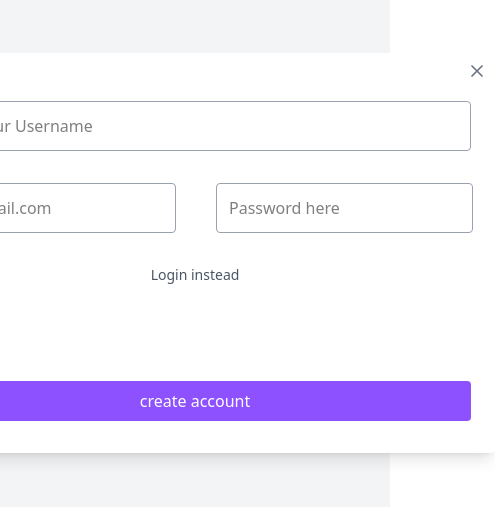
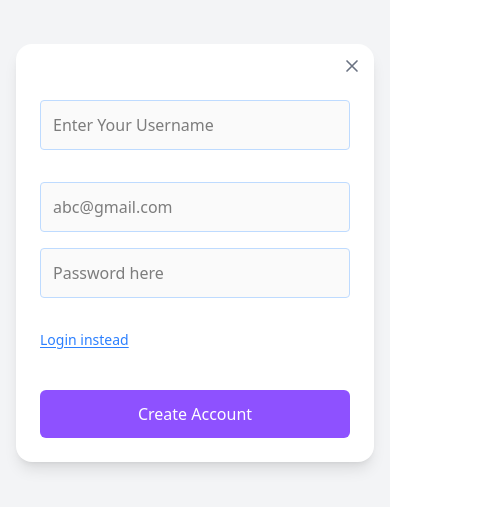
Before and after one commit to Rishuxdu/Flip_App, a React (Vite) app in the folder Flashh.ai/: page /signup in a window 390 px wide. Shown: the part 169-676 px from the top of the page, 495 px wide, since content can reach past the window. Built offline with nearby package versions, Linux system fonts and the light colour scheme.

Commit message:
made changes to signup and login compos to make them responsive

```diff
--- a/Flashh.ai/src/CardCom.jsx
+++ b/Flashh.ai/src/CardCom.jsx
@@ -197,10 +197,10 @@ if (subjectId && subjectId !== "") {
 
         <button
   onClick={indexDecrease}
-  className="absolute text-violet-500 mt-100 mr-60 md:relative md:mt-5 md:mr-10"
+  className="absolute  mt-100 mr-60 md:relative md:mt-5 md:mr-10"
 >
 
-          <svg class="w-[40px] h-[40px] text-gray-800 dark:text-white" aria-hidden="true" xmlns="http://www.w3.org/2000/svg" width="24" height="24" fill="none" viewBox="0 0 24 24"><path stroke="currentColor" stroke-linecap="round" stroke-linejoin="round" stroke-width="2" d="m15 19-7-7 7-7"/></svg>
+          <svg class="w-[40px] h-[40px] text-purple-800 dark:text-white" aria-hidden="true" xmlns="http://www.w3.org/2000/svg" width="24" height="24" fill="none" viewBox="0 0 24 24"><path stroke="currentColor" stroke-linecap="round" stroke-linejoin="round" stroke-width="2" d="m15 19-7-7 7-7"/></svg>
         </button>
 
         <AnimatePresence mode="wait">
@@ -293,14 +293,14 @@ whileTap={{ scale: 0.99 }}
   className="absolute mt-97 ml-45 md:relative md:mt-0 md:ml-0"
 >
 
-          <svg class="w-[40px] h-[40px] text-gray-800 dark:text-white" aria-hidden="true" xmlns="http://www.w3.org/2000/svg" width="24" height="24" fill="none" viewBox="0 0 24 24"><path stroke="currentColor" stroke-linecap="round" stroke-linejoin="round" stroke-width="2" d="m9 9 7 7-7 7"/></svg>
+          <svg class="w-[40px] h-[40px] text-purple-800 dark:text-white" aria-hidden="true" xmlns="http://www.w3.org/2000/svg" width="24" height="24" fill="none" viewBox="0 0 24 24"><path stroke="currentColor" stroke-linecap="round" stroke-linejoin="round" stroke-width="2" d="m9 9 7 7-7 7"/></svg>
         </button>
 
        <AnimatePresence>
          {renderForm()}
        </AnimatePresence>
 
-        <button onClick={formToggler} className="absolute mt-97 mr-10 md:static md:self-center md:mt-4"><svg className="w-6 h-6 text-gray-800 dark:text-white " aria-hidden="true" xmlns="http://www.w3.org/2000/svg" width="24" height="24" fill="none" viewBox="0 0 24 24"><path stroke="currentColor" strokeLinecap="round" strokeLinejoin="round" strokeWidth="4" d="M5 12h14m-7 7V5"/></svg></button>
+        <button onClick={formToggler} className="absolute mt-97 mr-10 md:static md:self-center md:mt-4"><svg className="w-6 h-6 text-purple-800 dark:text-white " aria-hidden="true" xmlns="http://www.w3.org/2000/svg" width="24" height="24" fill="none" viewBox="0 0 24 24"><path stroke="currentColor" strokeLinecap="round" strokeLinejoin="round" strokeWidth="2" d="M5 12h14m-7 7V5"/></svg></button>
 
       </div>
     </>
--- a/Flashh.ai/src/Login.jsx
+++ b/Flashh.ai/src/Login.jsx
@@ -38,30 +38,60 @@ console.log("login successful")
 
 }
 
+return (
+  <>
+    <div className="flex justify-center items-center min-h-screen bg-gray-100 p-4">
+      <div className="relative bg-white p-6 rounded-2xl shadow-lg flex flex-col gap-4 w-full max-w-sm sm:max-w-md md:max-w-lg transition-all duration-300">
 
-    return(
-        <>
-        <div className="flex justify-center items-center h-screen bg-gray-100">
+        <button
+          onClick={() => {
+            navigate("/app");
+          }}
+          className="absolute top-3 right-3 text-gray-500 hover:text-gray-800"
+        >
+          <svg
+            xmlns="http://www.w3.org/2000/svg"
+            className="h-5 w-5"
+            fill="none"
+            viewBox="0 0 24 24"
+            stroke="currentColor"
+            strokeWidth={2}
+          >
+            <path strokeLinecap="round" strokeLinejoin="round" d="M6 18L18 6M6 6l12 12" />
+          </svg>
+        </button>
 
-            <div className="relative bg-white p-6 rounded shadow-lg flex flex-col gap-4 w-[300px] h-[300px] ">
-<button onClick={()=>{navigate("/app")}}
-  className="absolute top-2 right-2 text-gray-500 hover:text-gray-800"> <svg xmlns="http://www.w3.org/2000/svg" className="h-5 w-5" fill="none" viewBox="0 0 24 24" stroke="currentColor" strokeWidth={2}>
-    <path strokeLinecap="round" strokeLinejoin="round" d="M6 18L18 6M6 6l12 12" />
-  </svg></button>
-                <input type="text" name="email" placeholder="Enter Your Email" value={email}
-                  onChange={(e)=>{setEmail(e.target.value)}}
+        <input
+          type="text"
+          name="email"
+          placeholder="Enter Your Email"
+          value={email}
+          onChange={(e) => {
+            setEmail(e.target.value);
+          }}
+          className="border border-gray-400 p-3 rounded w-full mt-8 focus:outline-none focus:ring-2 focus:ring-violet-200 placeholder:text-neutral-400"
+        />
 
-                 id="" className="border border-gray-400 p-3 rounded w-full mt-6"/>
+        <input
+          type="text"
+          name="password"
+          placeholder="Password here"
+          value={password}
+          onChange={(e) => {
+            setPassword(e.target.value);
+          }}
+          className="border border-neutral-600 p-3 rounded w-full focus:outline-none focus:ring-2 focus:ring-violet-200 placeholder:text-neutral-400"
+        />
 
-            <input type="text" name="password" placeholder="Password here" value={password}
-                  onChange={(e)=>{setPassword(e.target.value)}}
+        <button
+          onClick={handleLogin}
+          className="bg-violet-500 text-white py-3 rounded-md hover:bg-violet-600 transition-colors mt-8 w-full"
+        >
+          Login
+        </button>
+      </div>
+    </div>
+  </>
+)
 
-                 id="" className="border border-gray-400 p-3 rounded w-full"/>
-
-                 <button onClick={handleLogin} className="bg-violet-500 text-white py-2 rounded hover:bg-violet-600 mt-12" > Login</button>
-            </div>
-
-        </div>
-        </>
-    )
 }
--- a/Flashh.ai/src/Signup.jsx
+++ b/Flashh.ai/src/Signup.jsx
@@ -1,26 +1,22 @@
-import { useState } from "react"
-import { useNavigate } from "react-router-dom"
-export default  function Signup({onSignSuccess, onLogin,onClose}){
+import { useState } from "react";
+import { useNavigate } from "react-router-dom";
 
-const navigate=useNavigate()
+export default function Signup({ onSignSuccess, onLogin, onClose }) {
+  const navigate = useNavigate();
 
-    const[username,setUsername]=useState("")
-    const[password,setPassword]=useState("")
-const[email,setEmail]=useState("")
-const [message,setMessage]=useState("")
+  const [username, setUsername] = useState("");
+  const [password, setPassword] = useState("");
+  const [email, setEmail] = useState("");
+  const [message, setMessage] = useState("");
 
-
-const handleSignup= async ()=>{
-
-    const response= await fetch("https://flip-app.onrender.com/signup",{
-method:"POST",
-headers: { "Content-Type": "application/json"
-
- },
-body:JSON.stringify({username,password,email})
-    })
-const data= await response.json()
-if(data.token){
+  const handleSignup = async () => {
+    const response = await fetch("https://flip-app.onrender.com/signup", {
+      method: "POST",
+      headers: { "Content-Type": "application/json" },
+      body: JSON.stringify({ username, password, email }),
+    });
+    const data = await response.json();
+    if (data.token) {
       localStorage.setItem("token", data.token);
       setPassword("");
       setUsername("");
@@ -30,43 +26,84 @@ if(data.token){
       setMessage(data.message || "Signup failed");
     }
 
-console.log("User created:", data)
+    console.log("User created:", data);
+  };
 
+  return (
+    <>
+      <div className="flex justify-center items-center min-h-screen w-full bg-gray-100 p-4">
+        <div className="relative w-full max-w-md bg-white p-6 rounded-2xl shadow-lg flex flex-col gap-4 sm:max-w-lg md:max-w-xl lg:max-w-2xl transition-all duration-300">
+          <button
+            onClick={() => {
+              navigate("/app");
+            }}
+            className="absolute top-3 right-3 text-gray-500 hover:text-gray-800"
+          >
+            <svg
+              xmlns="http://www.w3.org/2000/svg"
+              className="h-5 w-5"
+              fill="none"
+              viewBox="0 0 24 24"
+              stroke="currentColor"
+              strokeWidth={2}
+            >
+              <path strokeLinecap="round" strokeLinejoin="round" d="M6 18L18 6M6 6l12 12" />
+            </svg>
+          </button>
 
+          <input
+            type="text"
+            name="username"
+            placeholder="Enter Your Username"
+            value={username}
+            onChange={(e) => {
+              setUsername(e.target.value);
+            }}
+            className="bg-neutral-50 border border-blue-200 p-3 rounded w-full mt-8 focus:outline-none focus:ring-1 focus:ring-violet-200"
+          />
 
-
-
-}
-
-    return(
-        <>
-        <div className="flex justify-center items-center h-screen bg-gray-100">
-
-
-            <div className="relative bg-white p-6 rounded shadow-lg flex flex-col gap-4 w-[600px] h-[400px] ">
-<button onClick={()=>{navigate("/app")}}  className="absolute top-2 right-2 text-gray-500 hover:text-gray-800"> <svg xmlns="http://www.w3.org/2000/svg" className="h-5 w-5" fill="none" viewBox="0 0 24 24" stroke="currentColor" strokeWidth={2}>
-    <path strokeLinecap="round" strokeLinejoin="round" d="M6 18L18 6M6 6l12 12" />
-  </svg></button>
-                <input type="text" name="username" placeholder="Enter Your Username" value={username}
-                  onChange={(e)=>{setUsername(e.target.value)}}
-
-                 id="" className="border border-gray-400 p-3 rounded w-full mt-6 "/>
-            <div className="flex flex justify-evenly mt-4">
-                  <input type="text" name="email" placeholder="abc@gmail.com" value={email}
-                  onChange={(e)=>{setEmail(e.target.value)}}
-
-                 id="" className="border border-gray-400 p-3 rounded w-65 mr-5"/>
-            <input type="text" name="password" placeholder="Password here" value={password}
-                  onChange={(e)=>{setPassword(e.target.value)}}
-
-                 id="" className="border border-gray-400 p-3 rounded w-65 ml-5"/>
-</div>
-                 <button className="text-sm text-gray-600 hover:text-blue-600 underline-offset-2 hover:underline bg-transparent border-none focus:outline-none mt-4" onClick={() => navigate("/login")}>Login instead</button>
-
-                 <button onClick={handleSignup} className="bg-violet-500 text-white py-2 rounded hover:bg-violet-600 mt-20" > create account</button>
+          <div className="flex flex-col md:flex-row md:items-center md:justify-between gap-4 mt-4">
+            <input
+              type="text"
+              name="email"
+              placeholder="abc@gmail.com"
+              value={email}
+              onChange={(e) => {
+                setEmail(e.target.value);
+              }}
+              className="bg-neutral-50 border border-blue-200 p-3 rounded w-full md:w-1/2 focus:outline-none focus:ring-1 focus:ring-violet-200"
+            />
+            <input
+              type="text"
+              name="password"
+              placeholder="Password here"
+              value={password}
+              onChange={(e) => {
+                setPassword(e.target.value);
+              }}
+              className="  bg-neutral-50 border border-blue-200 p-3 rounded w-full md:w-1/2 focus:outline-none focus:ring-1 focus:ring-violet-200"
+            />
           </div>
 
+          <button
+            className="text-sm  text-blue-500 hover:cursor-pointer underline underline-offset-2 mt-4 self-start"
+            onClick={() => navigate("/login")}
+          >
+            Login instead
+          </button>
+
+          <button
+            onClick={handleSignup}
+            className="bg-violet-500 text-white py-3 rounded-md hover:bg-violet-600 hover:cursor-pointer transition-colors mt-6 w-full"
+          >
+            Create Account
+          </button>
+
+          {message && (
+            <p className="text-center text-red-500 text-sm mt-2">{message}</p>
+          )}
+        </div>
       </div>
     </>
-    )
+  );
 }
```
Lines whose indentation alone changed are shown as unchanged.
